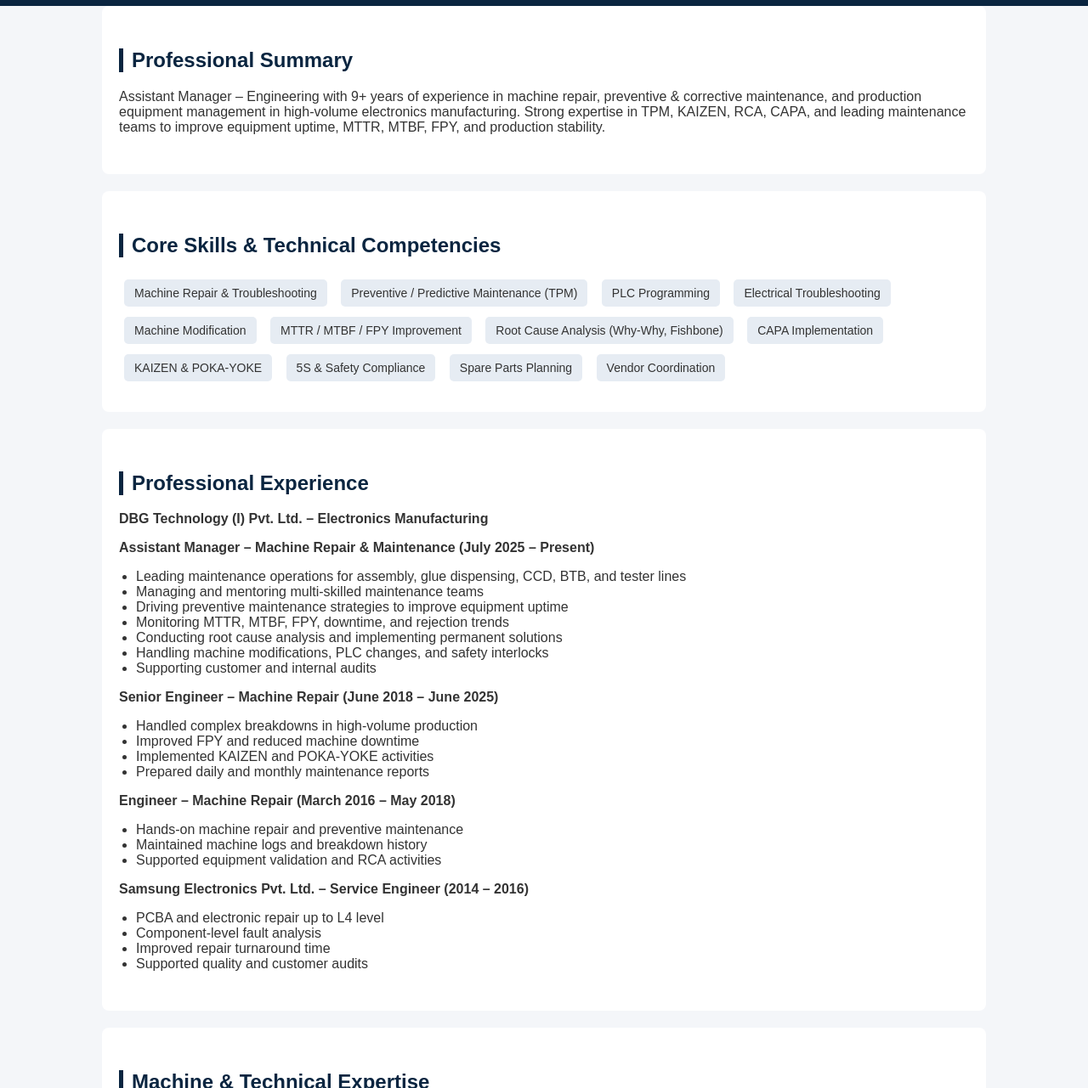
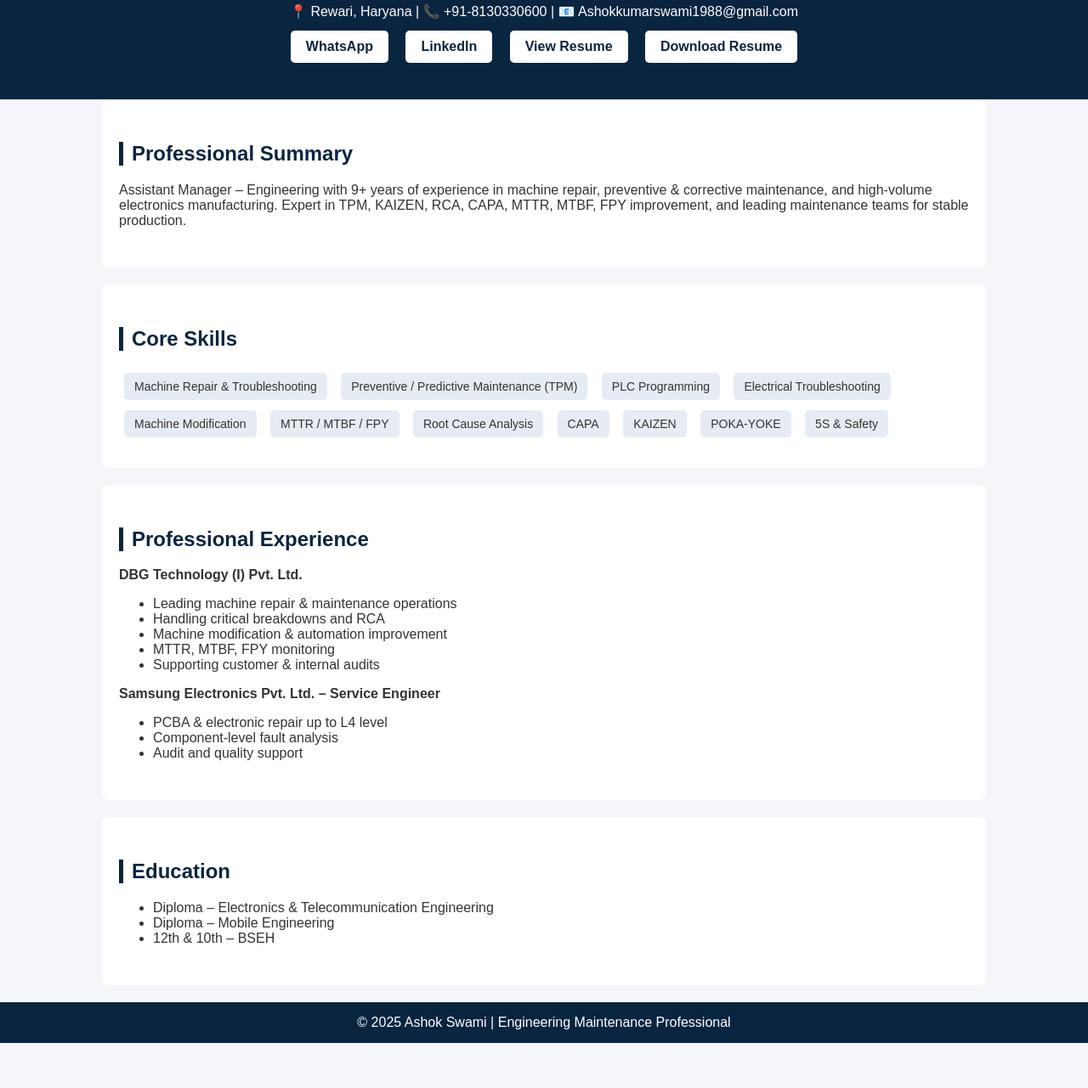
Before and after one commit to Nikjangir/ashok-swami, a plain HTML site: page index.html in a window 1280 px wide. Shown: the part 142-1423 px from the top of the page at 85% size. After the commit the page ends 1370 px from the top, so only its background shows below. Drawn offline with Linux system fonts and the light colour scheme.

Commit message:
Enhance index.html layout and content
Updated header styles, added profile photo, and modified contact details. Revised professional summary and core skills sections for clarity and conciseness.

```diff
--- a/index.html
+++ b/index.html
@@ -12,19 +12,47 @@ body {
     background: #f4f6f9;
     color: #333;
 }
+
 header {
     background: #0a2540;
     color: white;
-    padding: 30px 20px;
+    padding: 35px 20px;
     text-align: center;
 }
+
+header img {
+    width: 150px;
+    height: 150px;
+    border-radius: 50%;
+    border: 4px solid white;
+    object-fit: cover;
+    margin-bottom: 15px;
+    box-shadow: 0 4px 12px rgba(0,0,0,0.4);
+}
+
 header h1 {
-    margin: 0;
+    margin: 5px 0;
     font-size: 32px;
 }
+
 header p {
     margin: 5px 0;
     font-size: 16px;
+}
+
+.buttons a {
+    display: inline-block;
+    margin: 8px;
+    padding: 10px 18px;
+    background: white;
+    color: #0a2540;
+    text-decoration: none;
+    border-radius: 5px;
+    font-weight: bold;
+}
+
+.buttons a:hover {
+    background: #e6ecf3;
 }
 
 section {
@@ -40,10 +68,6 @@ h2 {
     border-left: 5px solid #0a2540;
     padding-left: 10px;
     color: #0a2540;
-}
-
-ul {
-    padding-left: 20px;
 }
 
 .skills span {
@@ -72,113 +96,80 @@ footer {
 <body>
 
 <header>
+    <!-- PROFILE PHOTO -->
+    <img src="profile.jpg" alt="Ashok Swami">
+
     <h1>Ashok Swami</h1>
     <p>Assistant Manager – Machine Repair & Maintenance (Engineering)</p>
-    <p>📍 Rewari, Haryana | 📧 Ashokkumarswami1988@gmail.com | 📞 +91-8130330600</p>
+    <p>📍 Rewari, Haryana | 📞 +91-8130330600 | 📧 Ashokkumarswami1988@gmail.com</p>
+
+    <!-- ACTION BUTTONS -->
+    <div class="buttons">
+        <a href="https://wa.me/918130330600" target="_blank">WhatsApp</a>
+        <a href="https://www.linkedin.com/in/ashok-kumar-a41386285" target="_blank">LinkedIn</a>
+        <a href="Ashok_Swami_Resume.pdf" target="_blank">View Resume</a>
+        <a href="Ashok_Swami_Resume.pdf" download>Download Resume</a>
+    </div>
 </header>
 
 <section>
     <h2>Professional Summary</h2>
     <p>
         Assistant Manager – Engineering with 9+ years of experience in machine repair,
-        preventive & corrective maintenance, and production equipment management in
-        high-volume electronics manufacturing. Strong expertise in TPM, KAIZEN, RCA,
-        CAPA, and leading maintenance teams to improve equipment uptime, MTTR, MTBF,
-        FPY, and production stability.
+        preventive & corrective maintenance, and high-volume electronics manufacturing.
+        Expert in TPM, KAIZEN, RCA, CAPA, MTTR, MTBF, FPY improvement, and leading
+        maintenance teams for stable production.
     </p>
 </section>
 
 <section>
-    <h2>Core Skills & Technical Competencies</h2>
+    <h2>Core Skills</h2>
     <div class="skills">
         <span>Machine Repair & Troubleshooting</span>
         <span>Preventive / Predictive Maintenance (TPM)</span>
         <span>PLC Programming</span>
         <span>Electrical Troubleshooting</span>
         <span>Machine Modification</span>
-        <span>MTTR / MTBF / FPY Improvement</span>
-        <span>Root Cause Analysis (Why-Why, Fishbone)</span>
-        <span>CAPA Implementation</span>
-        <span>KAIZEN & POKA-YOKE</span>
-        <span>5S & Safety Compliance</span>
-        <span>Spare Parts Planning</span>
-        <span>Vendor Coordination</span>
+        <span>MTTR / MTBF / FPY</span>
+        <span>Root Cause Analysis</span>
+        <span>CAPA</span>
+        <span>KAIZEN</span>
+        <span>POKA-YOKE</span>
+        <span>5S & Safety</span>
     </div>
 </section>
 
 <section>
     <h2>Professional Experience</h2>
 
-    <p class="job-title">DBG Technology (I) Pvt. Ltd. – Electronics Manufacturing</p>
-
-    <p class="job-title">Assistant Manager – Machine Repair & Maintenance (July 2025 – Present)</p>
+    <p class="job-title">DBG Technology (I) Pvt. Ltd.</p>
     <ul>
-        <li>Leading maintenance operations for assembly, glue dispensing, CCD, BTB, and tester lines</li>
-        <li>Managing and mentoring multi-skilled maintenance teams</li>
-        <li>Driving preventive maintenance strategies to improve equipment uptime</li>
-        <li>Monitoring MTTR, MTBF, FPY, downtime, and rejection trends</li>
-        <li>Conducting root cause analysis and implementing permanent solutions</li>
-        <li>Handling machine modifications, PLC changes, and safety interlocks</li>
-        <li>Supporting customer and internal audits</li>
+        <li>Leading machine repair & maintenance operations</li>
+        <li>Handling critical breakdowns and RCA</li>
+        <li>Machine modification & automation improvement</li>
+        <li>MTTR, MTBF, FPY monitoring</li>
+        <li>Supporting customer & internal audits</li>
     </ul>
 
-    <p class="job-title">Senior Engineer – Machine Repair (June 2018 – June 2025)</p>
+    <p class="job-title">Samsung Electronics Pvt. Ltd. – Service Engineer</p>
     <ul>
-        <li>Handled complex breakdowns in high-volume production</li>
-        <li>Improved FPY and reduced machine downtime</li>
-        <li>Implemented KAIZEN and POKA-YOKE activities</li>
-        <li>Prepared daily and monthly maintenance reports</li>
-    </ul>
-
-    <p class="job-title">Engineer – Machine Repair (March 2016 – May 2018)</p>
-    <ul>
-        <li>Hands-on machine repair and preventive maintenance</li>
-        <li>Maintained machine logs and breakdown history</li>
-        <li>Supported equipment validation and RCA activities</li>
-    </ul>
-
-    <p class="job-title">Samsung Electronics Pvt. Ltd. – Service Engineer (2014 – 2016)</p>
-    <ul>
-        <li>PCBA and electronic repair up to L4 level</li>
+        <li>PCBA & electronic repair up to L4 level</li>
         <li>Component-level fault analysis</li>
-        <li>Improved repair turnaround time</li>
-        <li>Supported quality and customer audits</li>
-    </ul>
-</section>
-
-<section>
-    <h2>Machine & Technical Expertise</h2>
-    <ul>
-        <li>Glue Dispensing Machines</li>
-        <li>CCD & CCD Screw Machines</li>
-        <li>BTB Machines</li>
-        <li>Screw & Three-in-One Machines</li>
-        <li>Air Tightness Testers</li>
-        <li>Assembly & Testing Automation</li>
-        <li>Jigs & Fixtures</li>
+        <li>Audit and quality support</li>
     </ul>
 </section>
 
 <section>
     <h2>Education</h2>
     <ul>
-        <li>Diploma – Electronics & Telecommunication Engineering (Delhi)</li>
-        <li>Diploma – Mobile Engineering (Gurgaon)</li>
-        <li>12th & 10th – Board of School Education Haryana</li>
-    </ul>
-</section>
-
-<section>
-    <h2>Personal Details</h2>
-    <ul>
-        <li>Date of Birth: 01 March 1988</li>
-        <li>Languages: English, Hindi</li>
-        <li>Nationality: Indian</li>
+        <li>Diploma – Electronics & Telecommunication Engineering</li>
+        <li>Diploma – Mobile Engineering</li>
+        <li>12th & 10th – BSEH</li>
     </ul>
 </section>
 
 <footer>
-    <p>© 2025 Ashok Swami | Engineering Maintenance Professional</p>
+    © 2025 Ashok Swami | Engineering Maintenance Professional
 </footer>
 
 </body>
```
